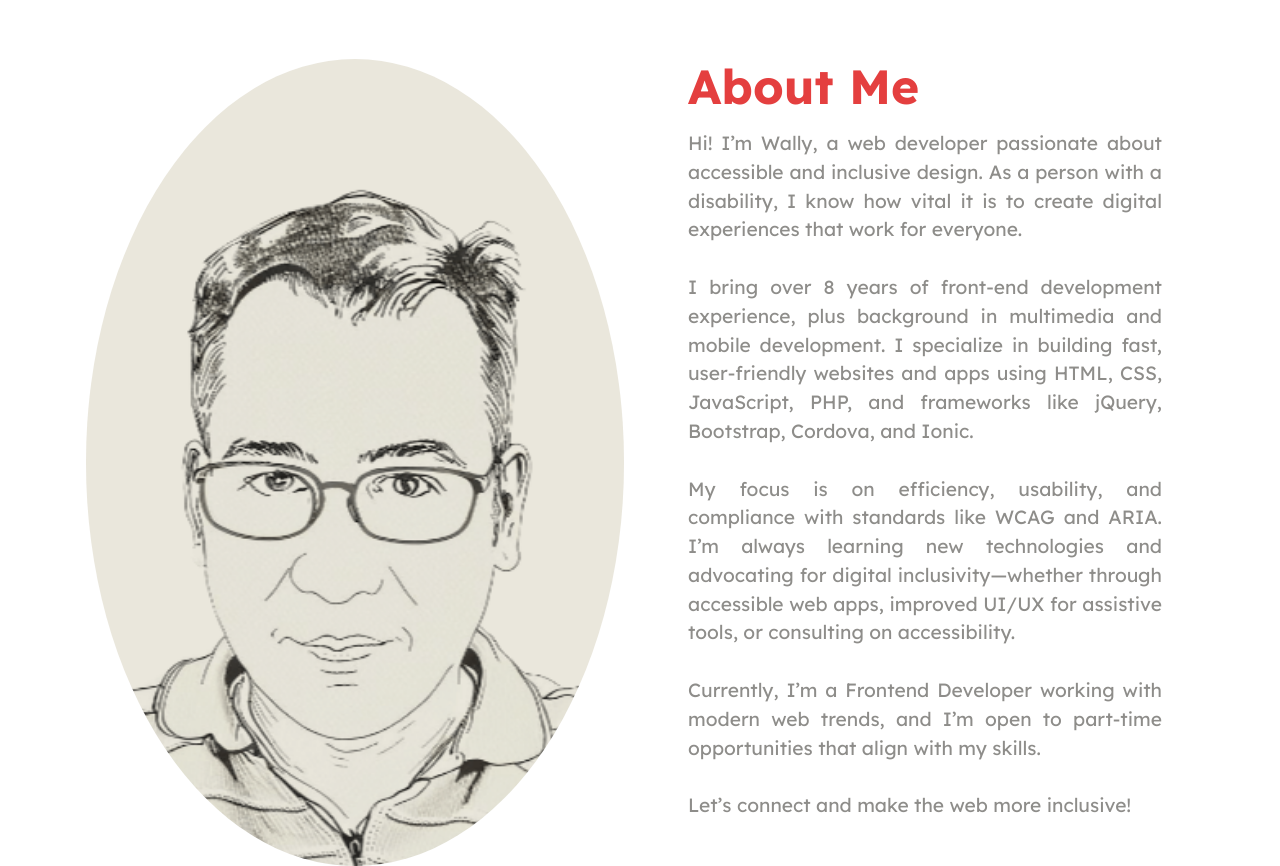
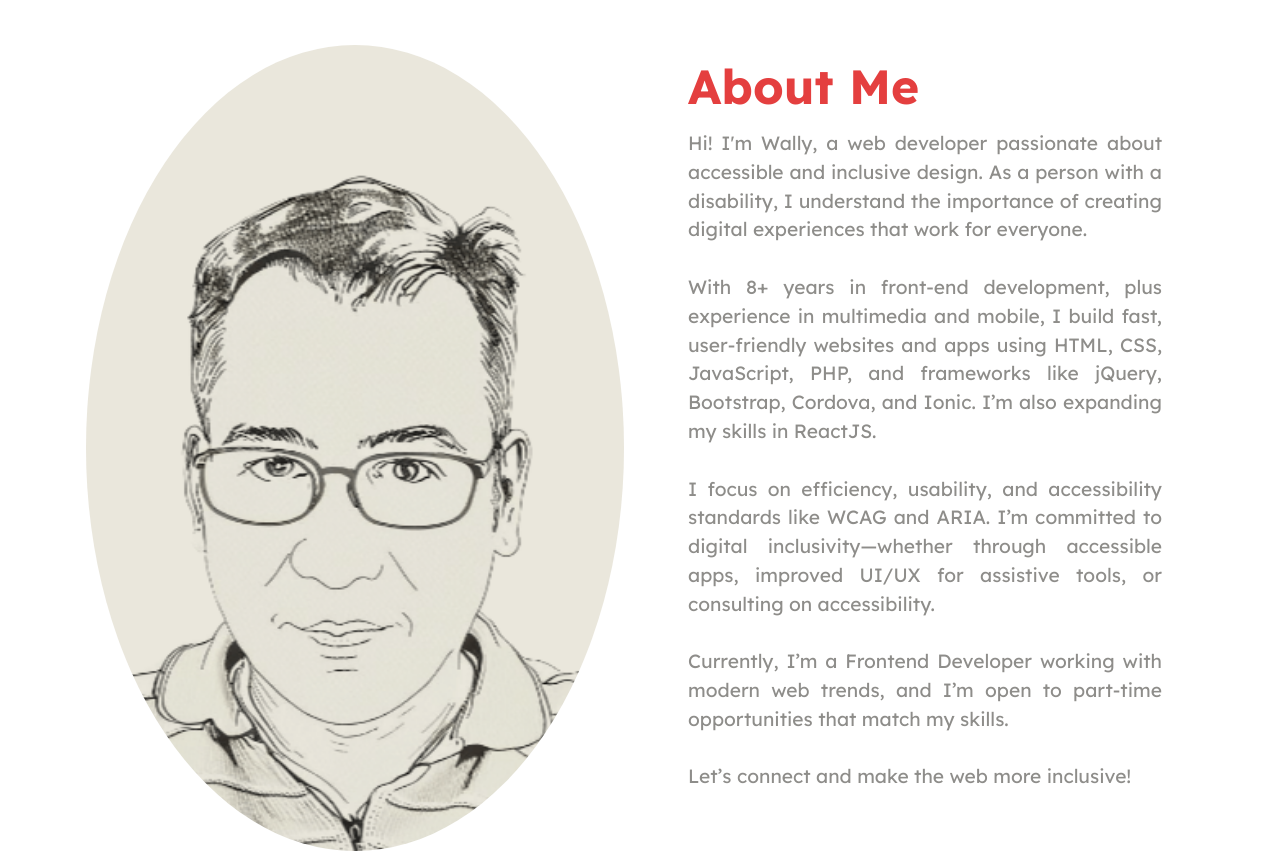
Before and after one commit to wallydc/myportfolio, a plain HTML site: page index.html in a window 1280 px wide. Shown: the part 3160-4026 px from the top of the page. Drawn offline with nearby package versions, Linux system fonts and the light colour scheme; files whose address does not match are found by name.

Commit message:
Add files via upload

```diff
--- a/index.html
+++ b/index.html
@@ -542,7 +542,7 @@
                 <div class="text-wrapper">
                     <h3 class="mbr-section-title mbr-fonts-style mb-3 display-2">
                         <strong>About Me</strong></h3>
-                    <p class="mbr-text mbr-fonts-style display-7"> Hi! I’m Wally, a web developer passionate about accessible and inclusive design. As a person with a disability, I know how vital it is to create digital experiences that work for everyone.<br><br>I bring over 8 years of front-end development experience, plus background in multimedia and mobile development. I specialize in building fast, user-friendly websites and apps using HTML, CSS, JavaScript, PHP, and frameworks like jQuery, Bootstrap, Cordova, and Ionic.<br><br>My focus is on efficiency, usability, and compliance with standards like WCAG and ARIA. I’m always learning new technologies and advocating for digital inclusivity—whether through accessible web apps, improved UI/UX for assistive tools, or consulting on accessibility.<br><br>Currently, I’m a Frontend Developer working with modern web trends, and I’m open to part-time opportunities that align with my skills.<br><br>Let’s connect and make the web more inclusive!<br><br>
+                    <p class="mbr-text mbr-fonts-style display-7"> Hi! I'm Wally, a web developer passionate about accessible and inclusive design. As a person with a disability, I understand the importance of creating digital experiences that work for everyone.<br><br>With 8+ years in front-end development, plus experience in multimedia and mobile, I build fast, user-friendly websites and apps using HTML, CSS, JavaScript, PHP, and frameworks like jQuery, Bootstrap, Cordova, and Ionic. I’m also expanding my skills in ReactJS.<br><br>I focus on efficiency, usability, and accessibility standards like WCAG and ARIA. I’m committed to digital inclusivity—whether through accessible apps, improved UI/UX for assistive tools, or consulting on accessibility.<br><br>Currently, I’m a Frontend Developer working with modern web trends, and I’m open to part-time opportunities that match my skills.<br><br>Let’s connect and make the web more inclusive!<br><br>
                     </p>
                 </div>
             </div>
```
